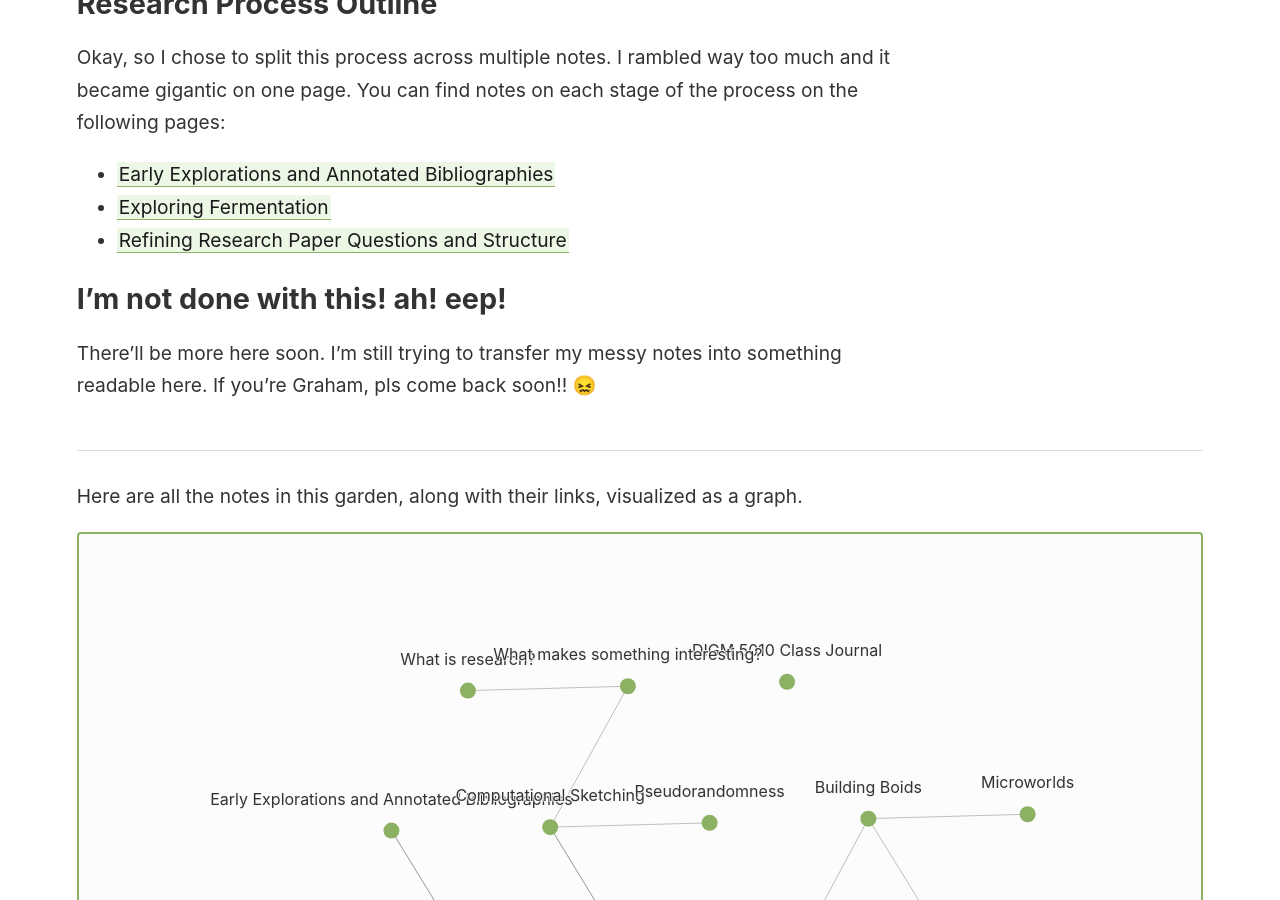
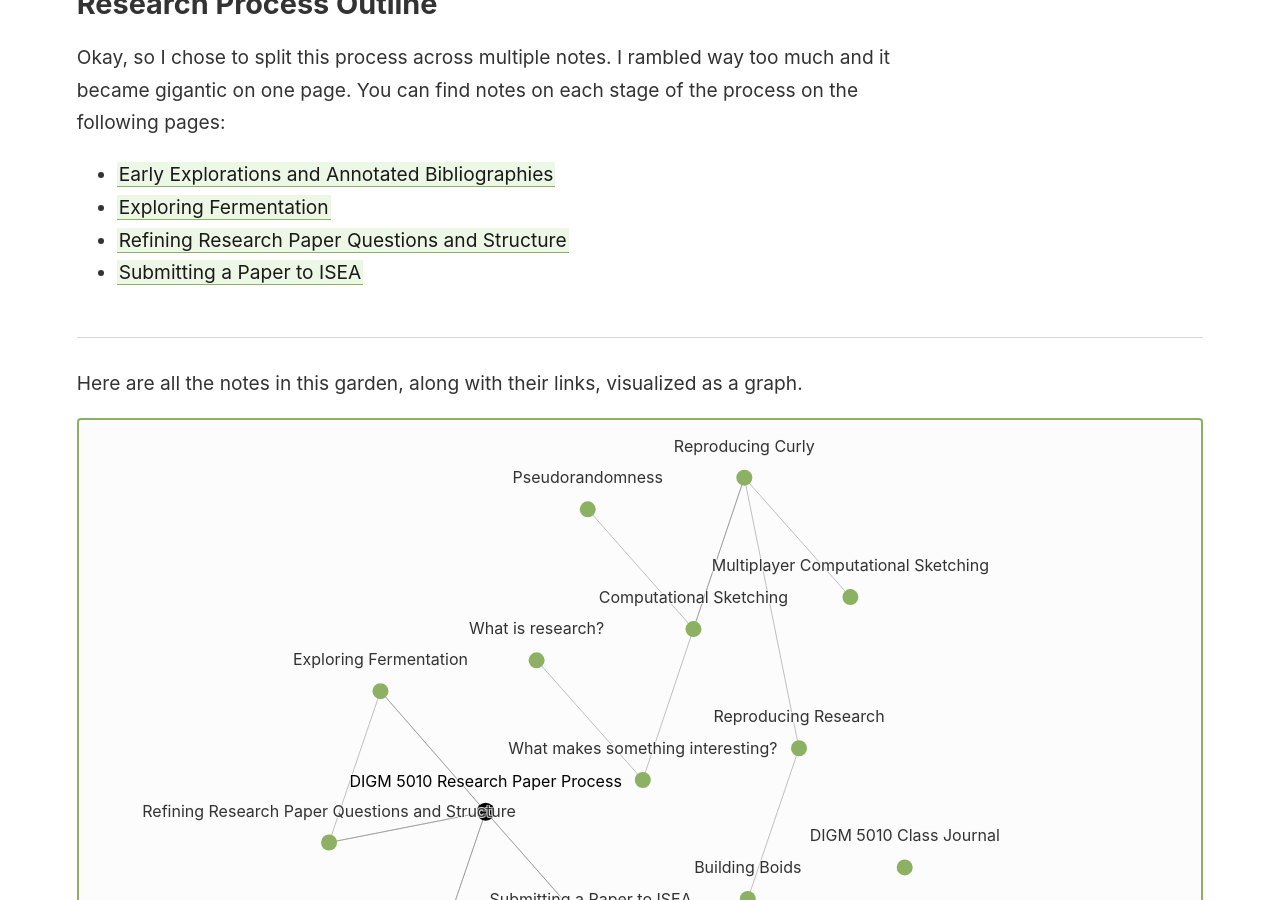
Before and after one commit to thaliagodbout/digital-media-journal, a Jekyll site: the page built from _notes/digm-journal/digm5010-paper.md, in a window 1280 px wide and 900 px high, scrolled down 1211 px. Built offline with Jekyll 4.4.1, drawn with Linux system fonts in a browser that asks for light colours.

Commit message:
Add link to submitting paper

```diff
--- a/_notes/digm-journal/digm5010-paper.md
+++ b/_notes/digm-journal/digm5010-paper.md
@@ -26,8 +26,4 @@ Okay, so I chose to split this process across multiple notes. I rambled way too
 - [[annotated-bibliographies|Early Explorations and Annotated Bibliographies]]
 - [[fermenting|Exploring Fermentation]]
 - [[refining-paper|Refining Research Paper Questions and Structure]]
-
-
-## I'm not done with this! ah! eep!
-
-There'll be more here soon. I'm still trying to transfer my messy notes into something readable here. If you're Graham, pls come back soon!! &#128534;
+- [[submitting-paper|Submitting a Paper to ISEA]]
```
